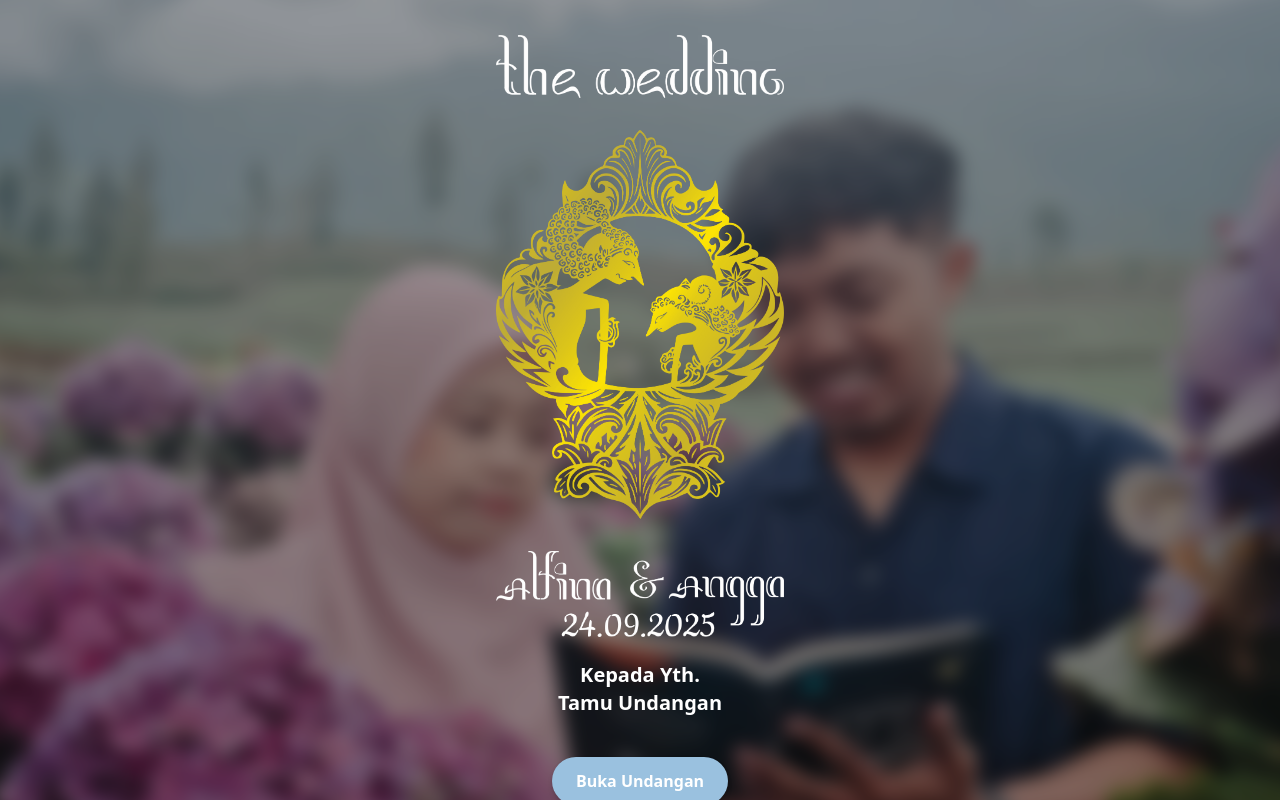
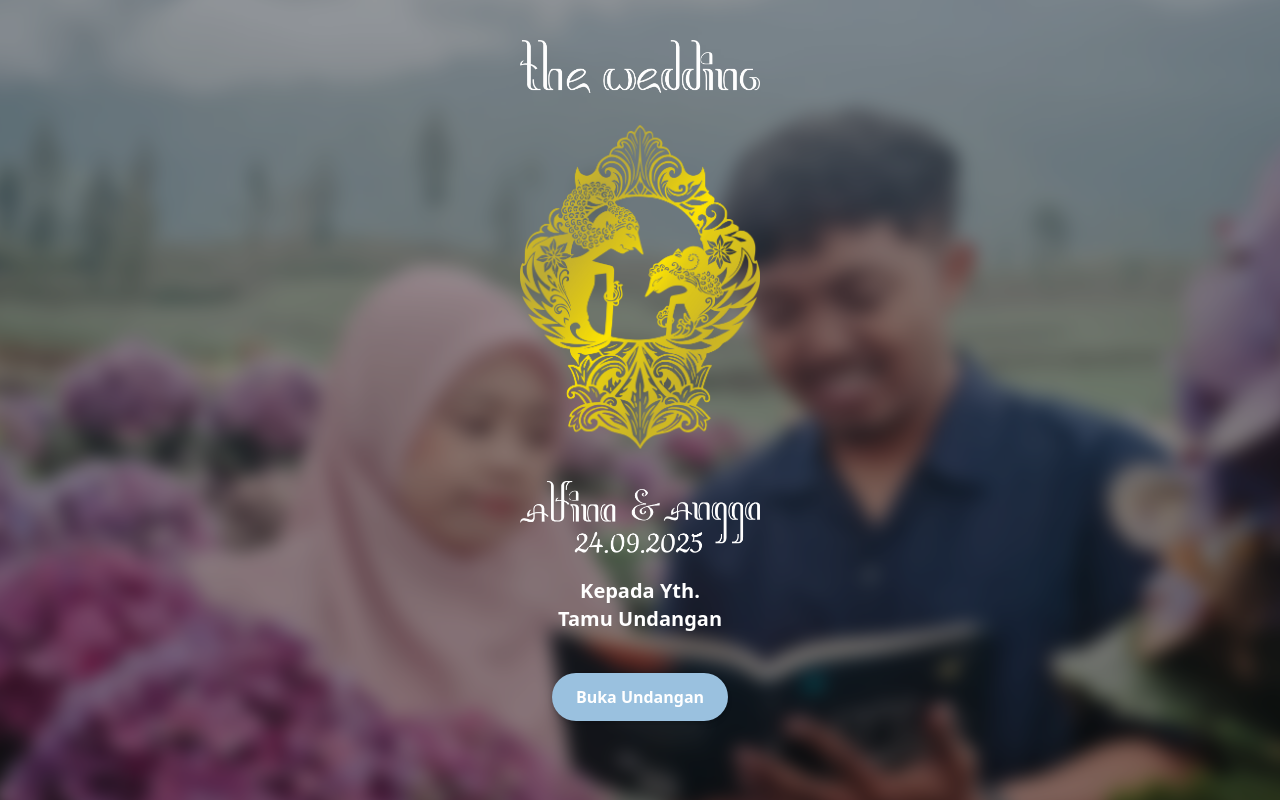
Before and after one commit to UndanganDigital-Hansel/Alvina-Angga, a Next.js app: page / in a window 1280 px wide. Built offline with nearby package versions, Linux system fonts and the light colour scheme.

Commit message:
Update CoverScreen.tsx

```diff
--- a/src/components/CoverScreen.tsx
+++ b/src/components/CoverScreen.tsx
@@ -26,7 +26,7 @@ export default function CoverScreen({ onOpen }: CoverScreenProps) {
       animate={{ y: 0 }}
       exit={{ y: "-100%" }}
       transition={{ duration: 1, ease: "easeInOut" }}
-      className="fixed inset-0 z-50 flex flex-col items-center justify-center text-center px-6 overflow-hidden"
+      className="fixed inset-0 z-50 flex flex-col items-center  text-center px-6 overflow-hidden"
     >
       {/* Background blur + grayscale */}
       <div
@@ -45,19 +45,19 @@ export default function CoverScreen({ onOpen }: CoverScreenProps) {
         <div className="p-10">
           <motion.img
             src="/images/the wedding.png"
-            className="w-72 h-auto mx-auto"
+            className="w-60 h-auto mx-auto"
             variants={item}
           />
           <motion.img
             src="/images/wayang gold.png"
             variants={zoomItem}
             alt="Couple"
-            className="object-cover my-8 w-72 h-auto mx-auto"
+            className="object-cover my-8 w-60 h-auto mx-auto"
           />
           <motion.img
             src="/images/name cover.png"
             variants={item}
-            className="w-72 h-auto mx-auto"
+            className="w-60 h-auto mx-auto"
           />
 
           {/* Tambahan: Nama tamu */}
```
